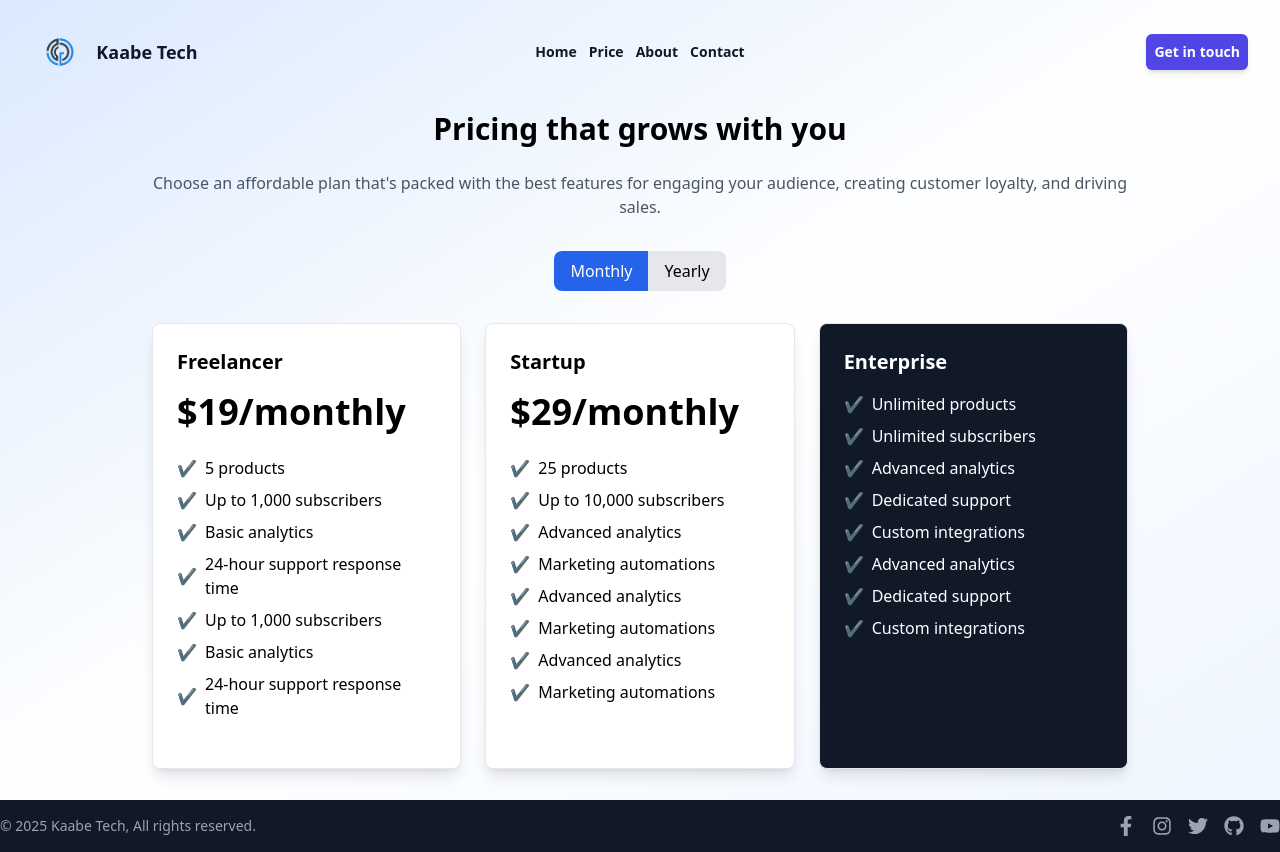
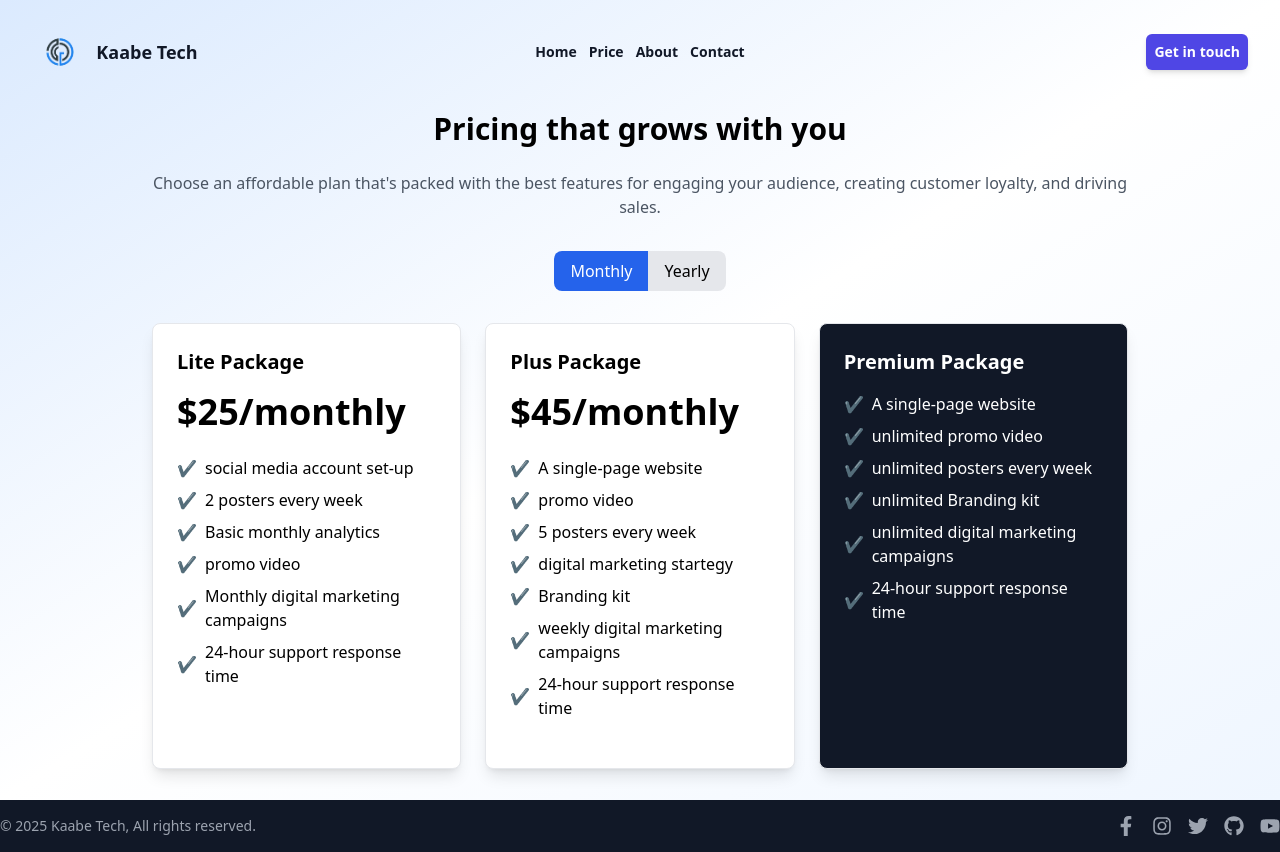
Before and after one commit to Mustafe-Abdirahman/AllowedOnes, a React (Vite) app: page /PricingTable in a window 1280 px wide. Built offline with nearby package versions, Linux system fonts and the light colour scheme.

Commit message:
updated pricing table

```diff
--- a/src/pages/Price.jsx
+++ b/src/pages/Price.jsx
@@ -6,85 +6,79 @@ const PricingTable = () => {
   const pricingData = {
     monthly: [
       {
-        title: "Freelancer",
-        price: "$19",
+        title: "Lite Package",
+        price: "$25",
         features: [
-          "5 products",
-          "Up to 1,000 subscribers",
-          "Basic analytics",
-          "24-hour support response time",
-          "Up to 1,000 subscribers",
-          "Basic analytics",
+          "social media account set-up",
+          "2 posters every week",
+          "Basic monthly analytics",
+          "promo video",
+          "Monthly digital marketing campaigns",
           "24-hour support response time",
         ],
       },
       {
-        title: "Startup",
-        price: "$29",
+        title: "Plus Package",
+        price: "$45",
         features: [
-          "25 products",
-          "Up to 10,000 subscribers",
-          "Advanced analytics",
-          "Marketing automations",
-          "Advanced analytics",
-          "Marketing automations",
-          "Advanced analytics",
-          "Marketing automations",
+          "A single-page website",
+          "promo video",
+          "5 posters every week",
+          "digital marketing startegy",
+          "Branding kit",
+          "weekly digital marketing campaigns ",
+          "24-hour support response time",
         ],
       },
       {
-        title: "Enterprise",
+        title: "Premium Package",
         price: null, // Removed pricing
         features: [
-          "Unlimited products",
-          "Unlimited subscribers",
-          "Advanced analytics",
-          "Dedicated support",
-          "Custom integrations",
-          "Advanced analytics",
-          "Dedicated support",
-          "Custom integrations",
+          "A single-page website",
+          "unlimited promo video",
+          "unlimited posters every week",
+          "unlimited Branding kit",
+          "unlimited digital marketing campaigns ",
+          "24-hour support response time",
         ],
       },
     ],
     yearly: [
       {
-        title: "Freelancer",
-        price: "$199",
+        title: "Lite Package",
+        price: "$300",
         features: [
-          "5 products",
-          "Up to 1,000 subscribers",
-          "Basic analytics",
+          "social media account set-up",
+          "2 posters every week",
+          "Basic monthly analytics",
+          "promo video",
+          "Monthly digital marketing campaigns",
           "24-hour support response time",
         ],
       },
       {
-        title: "Startup",
-        price: "$299",
+        title: "Plus Package",
+        price: "$540",
         features: [
-          "25 products",
-          "Up to 10,000 subscribers",
-          "Advanced analytics",
-          "Marketing automations",
-          "Up to 10,000 subscribers",
-          "Advanced analytics",
-          "Marketing automations",
-          "Advanced analytics",
-          "Marketing automations",
-          "Up to 10,000 subscribers",
-          "Advanced analytics",
-          "Marketing automations",
+          "A single-page website",
+          "promo video",
+          "5 posters every week",
+          "digital marketing startegy",
+          "Branding kit",
+          "weekly digital marketing campaigns ",
+          "24-hour support response time",
         ],
       },
       {
-        title: "Enterprise",
+        title: "Premium Package",
         price: null, // Removed pricing
         features: [
-          "Unlimited products",
-          "Unlimited subscribers",
-          "Advanced analytics",
-          "Dedicated support",
-          "Custom integrations",
+          "A single-page website",
+          "unlimited promo video",
+          "unlimited posters every week",
+          "unlimited Branding kit",
+          "unlimited digital marketing campaigns ",
+          "24-hour support response time",
         ],
       },
     ],
@@ -127,7 +121,7 @@ const PricingTable = () => {
             <div
               key={index}
               className={`p-6 border rounded-lg shadow-lg ${
-                plan.title === "Enterprise"
+                plan.title === "Premium Package"
                   ? "bg-gray-900 text-white"
                   : "bg-white"
               }`}
```
